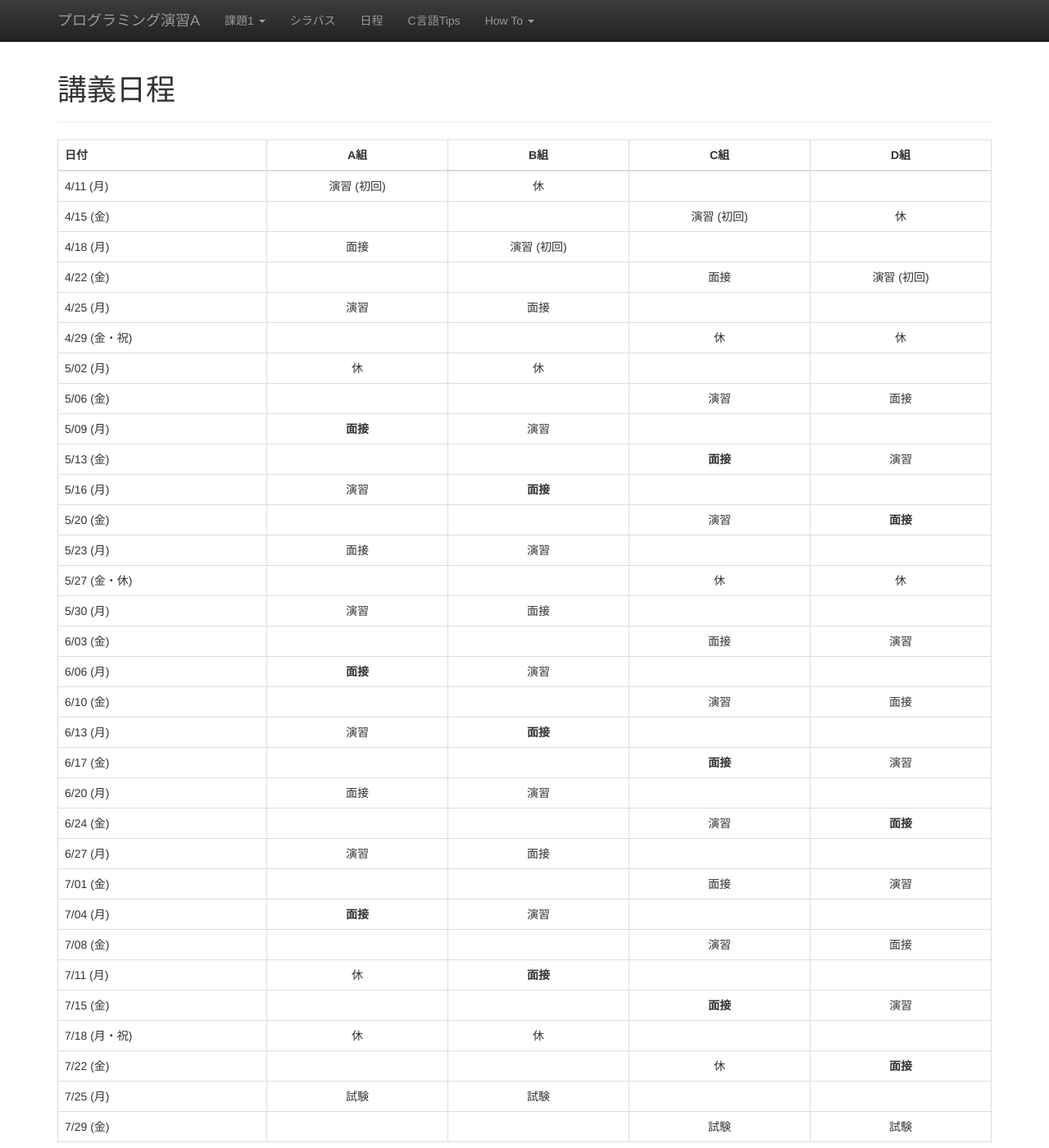
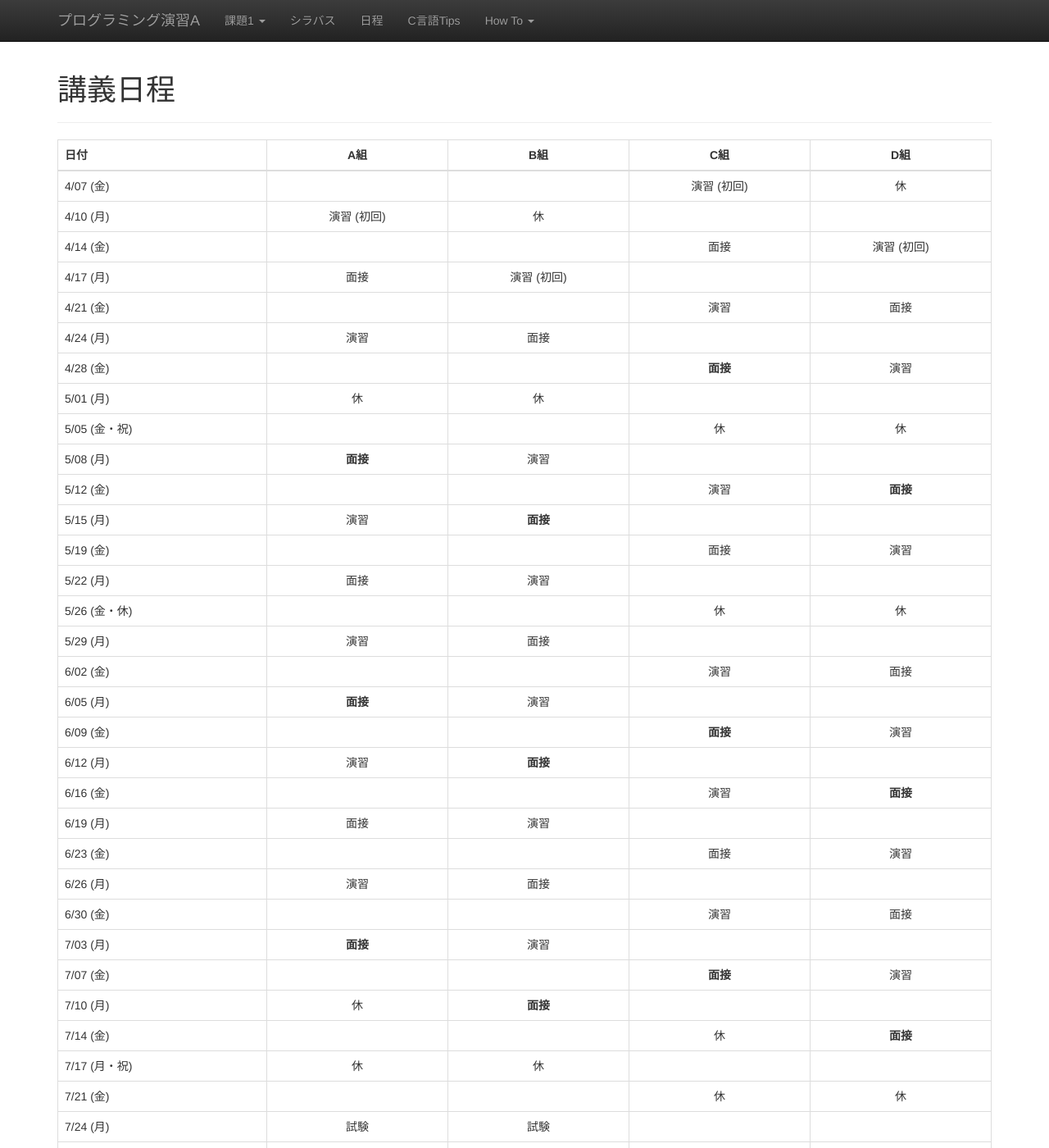
Before and after one commit to ecei-tohoku/ppa-public, a Jekyll site: the page built from schedule.md, in a window 1280 px wide and 1400 px high. Shown: the whole window at 82% size. Built offline with Jekyll 4.4.1, drawn with Linux system fonts in a browser that asks for light colours; nearby versions of some CDN libraries.

Commit message:
Updated the schedule for 2017.

```diff
--- a/schedule.md
+++ b/schedule.md
@@ -5,38 +5,39 @@ title: 講義日程
 
 | 日付 | A組 | B組 | C組 | D組 |
 |:-----------|:-----------:|:------------:|:-----------:|:------------:|
-| 4/11 (月) | 演習 (初回) | 休 | | |
-| 4/15 (金) | | | 演習 (初回) | 休 |
-| 4/18 (月) | 面接 | 演習 (初回) | | |
-| 4/22 (金) | | | 面接 | 演習 (初回) |
-| 4/25 (月) | 演習 | 面接 | | |
-| 4/29 (金・祝) | | | 休 | 休 |
-| 5/02 (月) | 休 | 休 | | |
-| 5/06 (金) | | | 演習 | 面接 |
-| 5/09 (月) | **面接** | 演習 | | |
-| 5/13 (金) | | | **面接** | 演習 |
-| 5/16 (月) | 演習 | **面接** | | |
-| 5/20 (金) | | | 演習 | **面接** |
-| 5/23 (月) | 面接 | 演習 | | |
-| 5/27 (金・休) | | | 休 | 休 |
-| 5/30 (月) | 演習 | 面接 | | |
-| 6/03 (金) | | | 面接 | 演習 |
-| 6/06 (月) | **面接** | 演習 | | |
-| 6/10 (金) | | | 演習 | 面接 |
-| 6/13 (月) | 演習 | **面接** | | |
-| 6/17 (金) | | | **面接** | 演習 |
-| 6/20 (月) | 面接 | 演習 | | |
-| 6/24 (金) | | | 演習 | **面接** |
-| 6/27 (月) | 演習 | 面接 | | |
-| 7/01 (金) | | | 面接 | 演習 |
-| 7/04 (月) | **面接** | 演習 | | |
-| 7/08 (金) | | | 演習 | 面接 |
-| 7/11 (月) | 休 | **面接** | | |
-| 7/15 (金) | | | **面接** | 演習 |
-| 7/18 (月・祝) | 休 | 休 | | |
-| 7/22 (金) | | | 休 | **面接** |
-| 7/25 (月) | 試験 | 試験 | | |
-| 7/29 (金) | | | 試験 | 試験 |
+| 4/07 (金) | | | 演習 (初回) | 休 |
+| 4/10 (月) | 演習 (初回) | 休 | | |
+| 4/14 (金) | | | 面接 | 演習 (初回) |
+| 4/17 (月) | 面接 | 演習 (初回) | | |
+| 4/21 (金) | | | 演習 | 面接 |
+| 4/24 (月) | 演習 | 面接 | | |
+| 4/28 (金) | | | **面接** | 演習 |
+| 5/01 (月) | 休 | 休 | | |
+| 5/05 (金・祝) | | | 休 | 休 |
+| 5/08 (月) | **面接** | 演習 | | |
+| 5/12 (金) | | | 演習 | **面接** |
+| 5/15 (月) | 演習 | **面接** | | |
+| 5/19 (金) | | | 面接 | 演習 |
+| 5/22 (月) | 面接 | 演習 | | |
+| 5/26 (金・休) | | | 休 | 休 |
+| 5/29 (月) | 演習 | 面接 | | |
+| 6/02 (金) | | | 演習 | 面接 |
+| 6/05 (月) | **面接** | 演習 | | |
+| 6/09 (金) | | | **面接** | 演習 |
+| 6/12 (月) | 演習 | **面接** | | |
+| 6/16 (金) | | | 演習 | **面接** |
+| 6/19 (月) | 面接 | 演習 | | |
+| 6/23 (金) | | | 面接 | 演習 |
+| 6/26 (月) | 演習 | 面接 | | |
+| 6/30 (金) | | | 演習 | 面接 |
+| 7/03 (月) | **面接** | 演習 | | |
+| 7/07 (金) | | | **面接** | 演習 |
+| 7/10 (月) | 休 | **面接** | | |
+| 7/14 (金) | | | 休 | **面接** |
+| 7/17 (月・祝) | 休 | 休 | | |
+| 7/21 (金) | | | 休 | 休 |
+| 7/24 (月) | 試験 | 試験 | | |
+| 7/28 (金) | | | 試験 | 試験 |
 {: .table .table-bordered .table-hover}
 
 ## 場所
```
Also changed, not shown: index.md (+1 -1 lines).
